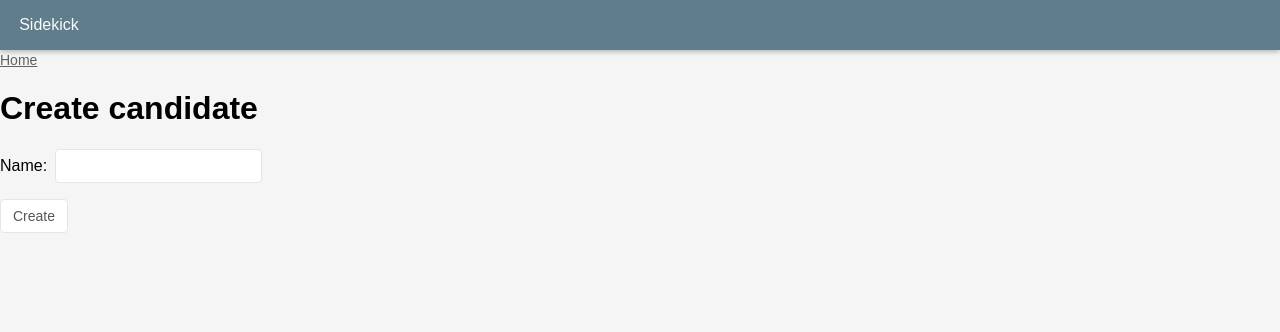
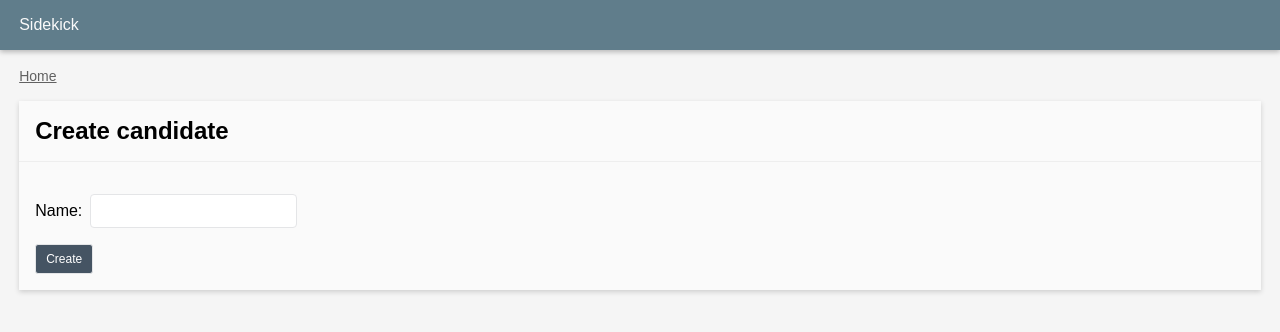
Before and after one commit to vinntreus/pykick, a Django app: page /candidate/create/ in a window 1280 px wide. Shown: the top 332 px of the page. Run offline with Django 3.2, Linux system fonts and the light colour scheme; some web fonts are replaced.

Commit message:
Update style

```diff
--- a/candidate/templates/create_candidate.html
+++ b/candidate/templates/create_candidate.html
@@ -1,13 +1,26 @@
 {% extends 'base.html' %}
 
 {% block content %}
+    <div class="row">
+        <div class="six">
             <nav>
                 <a href="{% url 'home' %}">Home</a>
             </nav>
-    <h1>Create candidate</h1>
-
+        </div>
+    </div>
+    <div class="cf">
+        <div class="six">
+            <div class="box">
+                <div class="box-header block">
+                    <h2>Create candidate</h2>
+                </div>
+                <div class="box-body block">
                     <form method="POST" action="">{% csrf_token %}
                         {{ form.as_p }}
-        <input type="submit" value="Create">
+                        <input class="btn" type="submit" value="Create">
                     </form>
+                </div>
+            </div>
+        </div>
+    </div>
 {% endblock %}
```
Lines whose indentation alone changed are shown as unchanged.
